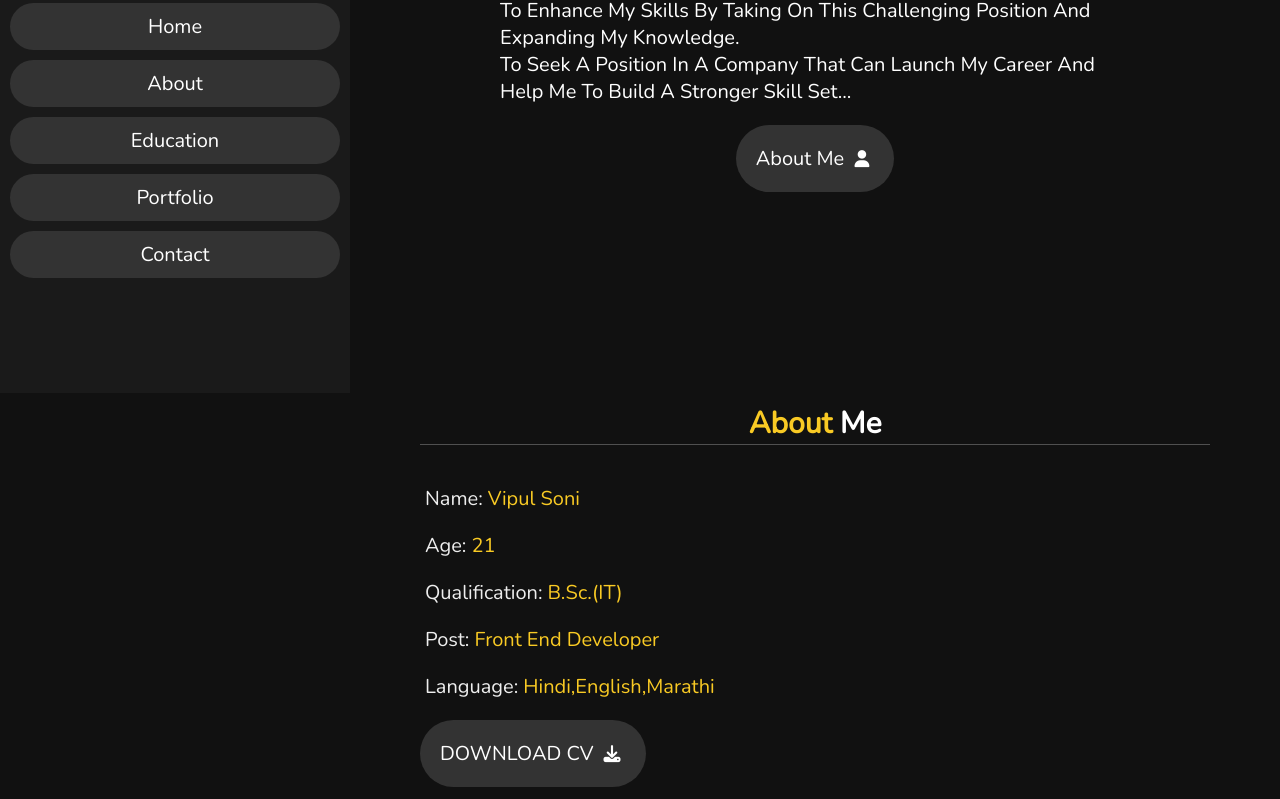
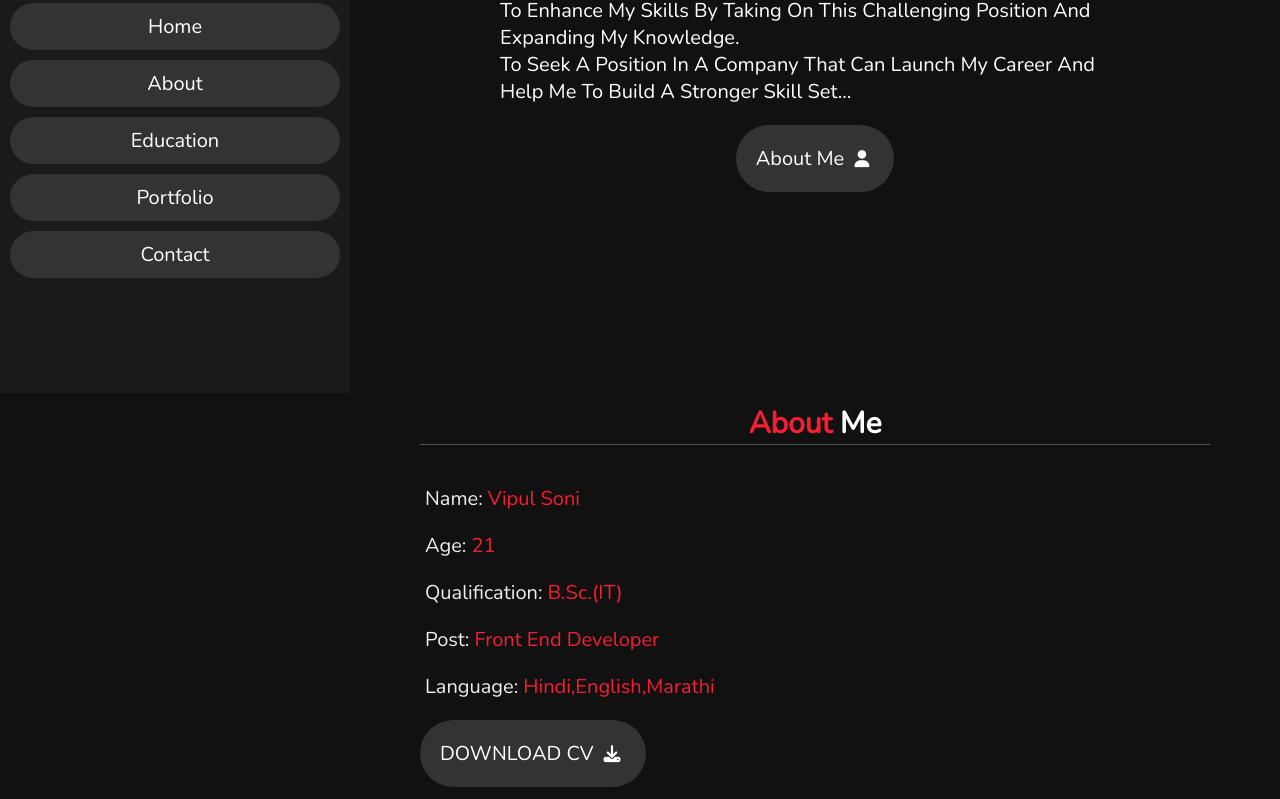
Before and after one commit to Vishalvishwakarma11/portfolio-1, a plain HTML site: page index.html in a window 1280 px wide. Shown: the part 407-1206 px from the top of the page. Drawn offline with nearby package versions, Linux system fonts and the light colour scheme; a web font is replaced by a local one.

Commit message:
Update style.css

```diff
--- a/style.css
+++ b/style.css
@@ -1,7 +1,7 @@
 @import url('https://fonts.googleapis.com/css2?family=Edu+TAS+Beginner&family=Hind:wght@300&family=Nunito:ital,wght@0,200;0,300;0,400;1,400&family=Rubik+Moonrocks&display=swap');
 
 :root{
-    --yellow:#F9ca24;
+    --yellow:rgb(245, 30, 51);
 }
 *{
     font-family:'Nunito', sans-serif;
```
